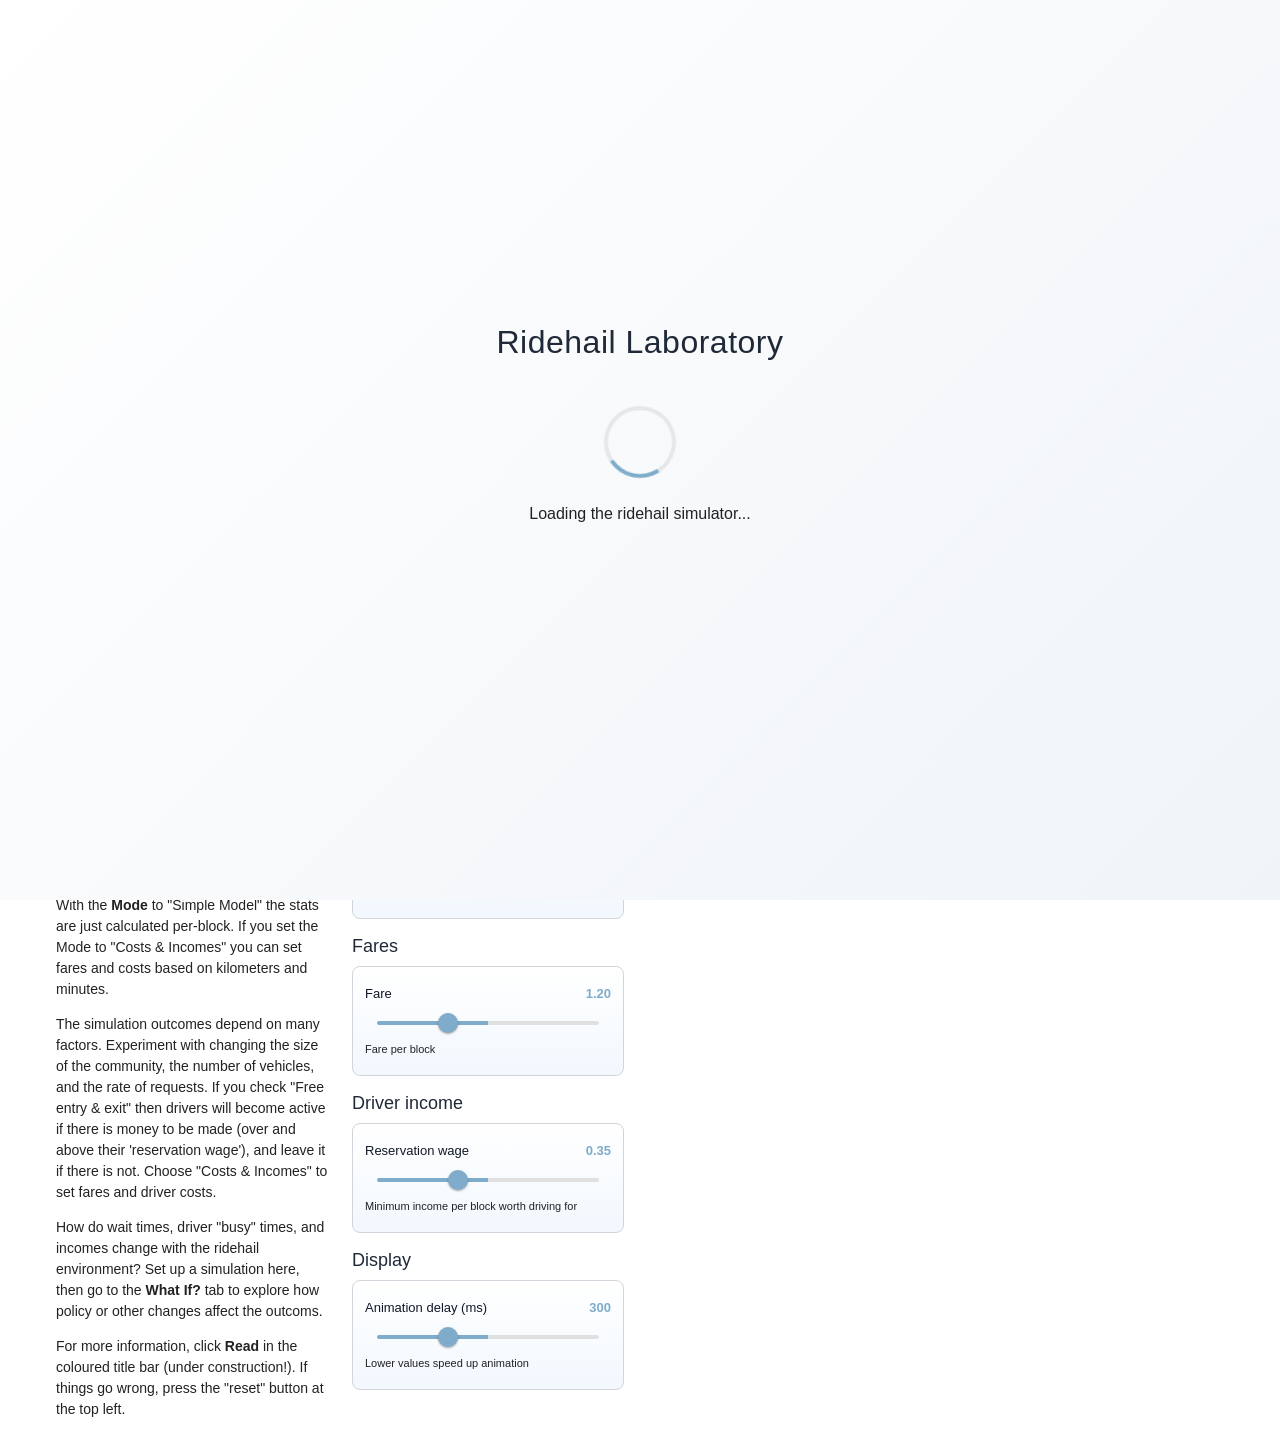
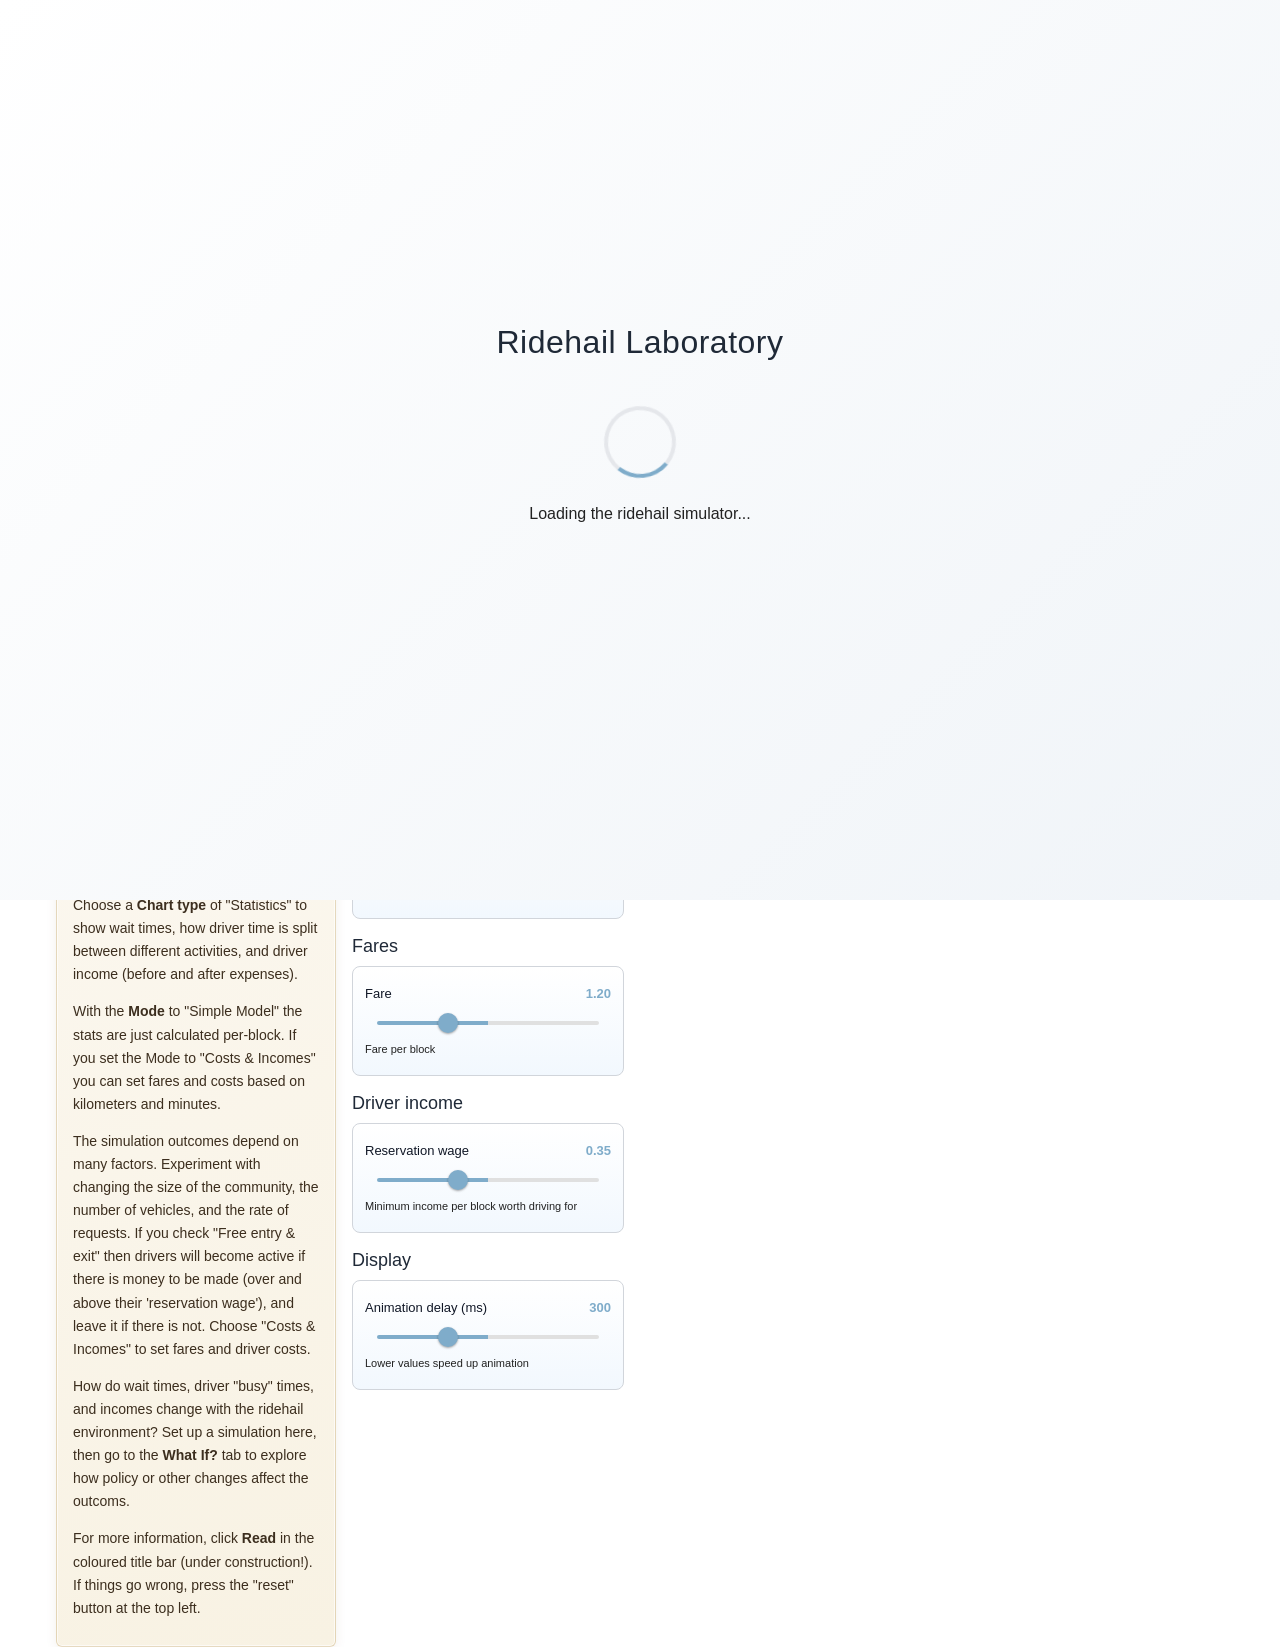

ui enhancements

--- a/docs/lab/style.css
+++ b/docs/lab/style.css
@@ -365,12 +365,39 @@ html {
 }
 
 /* Specific fixes for control panels */
-#column-1, #column-2 {
+#column-2 {
   padding-right: 8px;
 }
 
 #what-if-column-1 {
   padding-right: 8px;
+}
+
+/* Manuscript / document treatment for the text column */
+#column-1 {
+  background: linear-gradient(160deg, #fdfaf5 0%, #f8f2e3 100%);
+  border: 1px solid rgba(195, 168, 112, 0.4);
+  border-radius: 6px;
+  box-shadow:
+    0 2px 12px rgba(100, 70, 20, 0.08),
+    inset 0 0 0 1px rgba(255, 255, 255, 0.65);
+  padding: 12px 16px;
+}
+
+/* Serif headings code the column as editorial, not interface */
+#column-1 h5 {
+  font-family: Georgia, 'Palatino Linotype', Palatino, serif;
+  color: #3d2e12;
+  font-size: 15px;
+  font-weight: normal;
+  letter-spacing: 0.01em;
+}
+
+/* Body text: warmer ink tone, slightly more generous leading */
+#column-1 p,
+#column-1 li {
+  color: #3c2e1e;
+  line-height: 1.65;
 }
 
 /* Ensure consistent spacing between grid sections */
@@ -2180,9 +2207,9 @@ body.zoom-max .lab-canvas-parent:not(.lab-map-canvas-parent) {
   white-space: nowrap;
 }
 
-/* Free entry & exit dependent controls: visually nested under the toggle */
+/* Free entry & exit dependent controls: subtle left accent, not bold nesting */
 .ui-ridehail-settings.ui-mode-equilibrate.app-settings-card {
-  border-left: 3px solid rgba(69, 90, 110, 0.45);
+  border-left: 1.5px solid rgba(69, 90, 110, 0.45);
   background: rgba(69, 90, 110, 0.04);
   margin-left: 2px;
 }
@@ -2191,11 +2218,10 @@ body.zoom-max .lab-canvas-parent:not(.lab-map-canvas-parent) {
   border-left-color: rgba(69, 90, 110, 0.75);
 }
 
-/* Separator line between the toggle and its dependent controls */
-.ui-equilibrate-separator {
-  height: 1px;
-  background: rgba(69, 90, 110, 0.3);
-  margin: 2px 2px 4px 2px;
+/* Section dividers: thin rules between logical groups in column-2 */
+.ui-section-divider {
+  border-top: 1px solid rgba(0, 0, 0, 0.12);
+  margin: 5px 0;
 }
 
 /* ========================================
